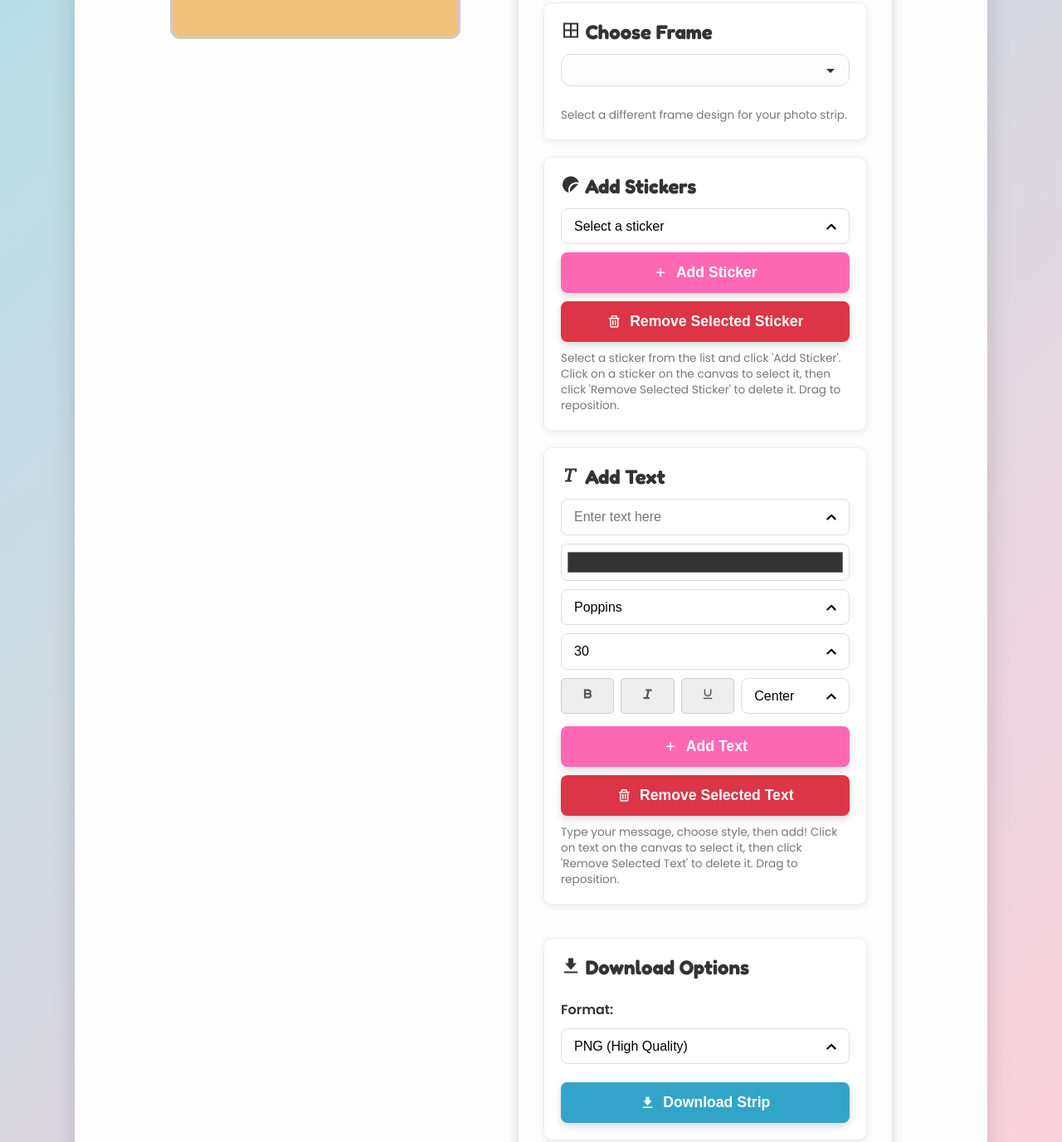
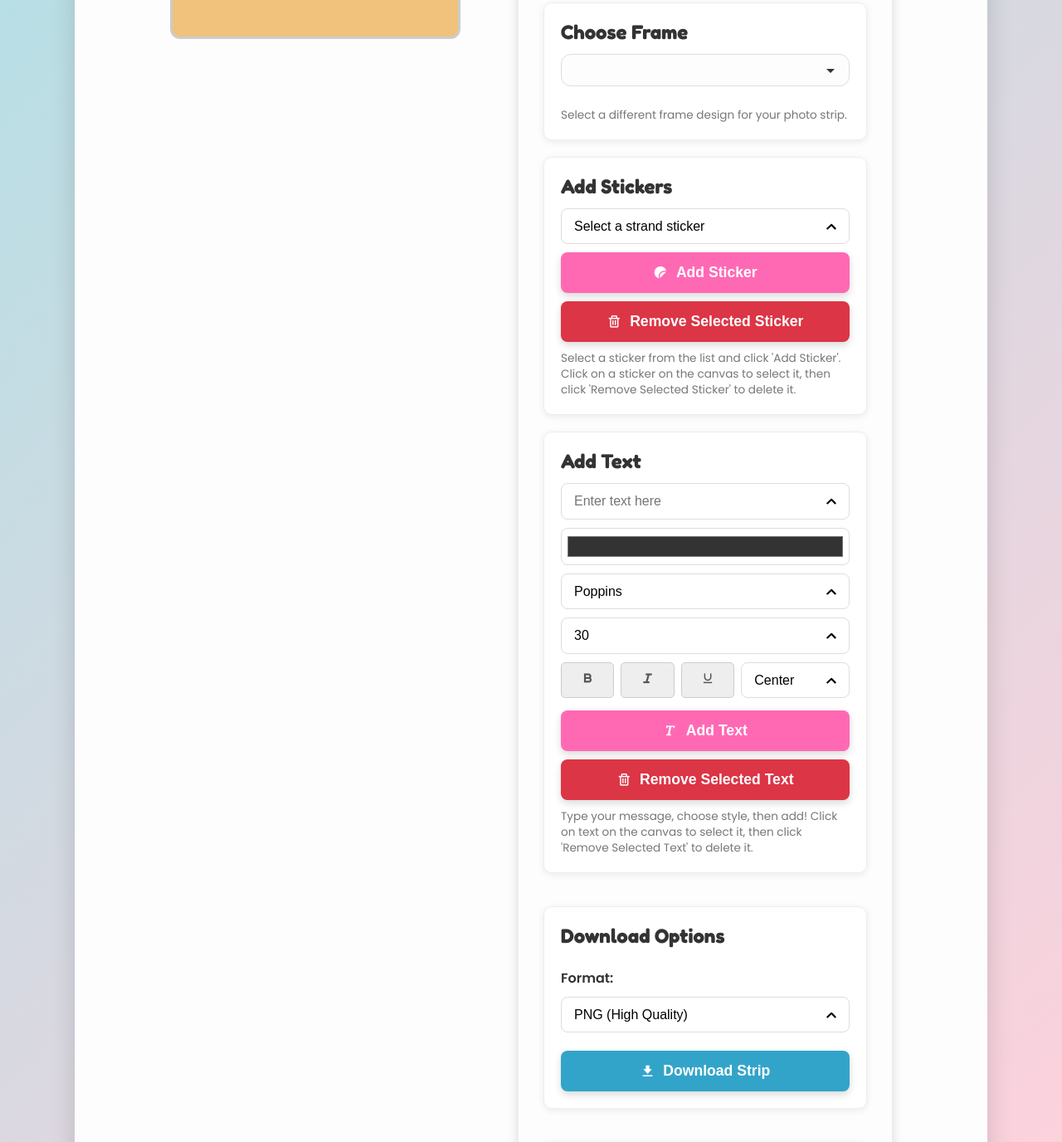
Before and after one commit to codebyjhade/odzbooth-beta, a plain HTML site: page editing-page/editing-home.html in a window 1280 px wide. Shown: the part 295-1671 px from the top of the page at 83% size. Drawn offline with nearby package versions, Linux system fonts and the light colour scheme; files that its build step writes are made by us from their sources; files whose address does not match are found by name.

Commit message:
Update editing-home.html

```diff
--- a/editing-page/editing-home.html
+++ b/editing-page/editing-home.html
@@ -9,9 +9,7 @@
     <link rel="stylesheet" href="editing-page/edit-style.css">
     <link href="https://fonts.googleapis.com/css2?family=Poppins:wght@300;400;600;700&family=Fredoka:wght@400;700&display=swap" rel="stylesheet">
     <link href="https://unpkg.com/boxicons@2.1.4/css/boxicons.min.css" rel="stylesheet" />
-    <link rel="stylesheet" href="https://cdnjs.cloudflare.com/ajax/libs/font-awesome/6.0.0-beta3/css/all.min.css">
-    <script defer src="utilities/config.js"></script>
-    <script defer src="editing-page/edit.js"></script>
+    <link rel="stylesheet" href="https://cdnjs.cloudflare.com/ajax/libs/font-awesome/6.0.0-beta3/css/all.min.css"> <script defer src="editing-page/edit.js"></script>
 </head>
 <body>
 
@@ -37,30 +35,30 @@
             <h2>Customize Your Strip</h2>
 
             <div class="tool-section">
-                <h3><i class='bx bx-border-all'></i> Choose Frame</h3>
-                <select id="frameSelect" title="Select a frame design"></select>
+                <h3>Choose Frame</h3>
+                <select id="frameSelect" title="Select a frame design">
+                    </select>
                 <p class="tool-tip">Select a different frame design for your photo strip.</p>
             </div>
 
             <div class="tool-section">
-                <h3><i class='bx bxs-sticker'></i> Add Stickers</h3>
+                <h3>Add Stickers</h3>
                  <select id="stickerSelect" title="Select a high school strand sticker">
-                    <option value="">Select a sticker</option>
+                    <option value="">Select a strand sticker</option>
                     <option value="assets/stickers/stem.png">STEM Student</option>
                     <option value="assets/stickers/humss.png">HUMSS Student</option>
                     <option value="assets/stickers/abm.png">ABM Student</option>
                     </select>
                 <button id="addStickerBtn" class="action-btn">
-                    <i class='bx bx-plus'></i> Add Sticker
+                    <i class='bx bxs-sticker'></i> Add Sticker
                 </button>
-                <button id="removeStickerBtn" class="action-btn delete-btn" style="margin-top: 10px;">
-                    <i class='bx bx-trash'></i> Remove Selected Sticker
+                <button id="removeStickerBtn" class="action-btn delete-btn" style="margin-top: 10px;"> <i class='bx bx-trash'></i> Remove Selected Sticker
                 </button>
-                <p class="tool-tip">Select a sticker from the list and click 'Add Sticker'. Click on a sticker on the canvas to select it, then click 'Remove Selected Sticker' to delete it. Drag to reposition.</p>
+                <p class="tool-tip">Select a sticker from the list and click 'Add Sticker'. Click on a sticker on the canvas to select it, then click 'Remove Selected Sticker' to delete it.</p>
             </div>
 
             <div class="tool-section">
-                <h3><i class='bx bx-text'></i> Add Text</h3>
+                <h3>Add Text</h3>
                 <input type="text" id="textInput" placeholder="Enter text here">
                 <input type="color" id="textColor" value="#333333" title="Text Color">
                 <select id="textFont">
@@ -68,7 +66,6 @@
                     <option value="'Fredoka', cursive">Fredoka</option>
                     <option value="Arial, sans-serif">Arial</option>
                     <option value="Impact, sans-serif">Impact</option>
-                    <option value="Courier New, monospace">Courier New</option>
                 </select>
                 <input type="number" id="textSize" value="30" min="10" max="100" title="Text Size">
 
@@ -84,16 +81,15 @@
                 </div>
 
                 <button id="addTextBtn" class="action-btn">
-                        <i class='bx bx-plus'></i> Add Text
+                        <i class='bx bx-text'></i> Add Text
                 </button>
-                <button id="removeTextBtn" class="action-btn delete-btn" style="margin-top: 10px;">
-                    <i class='bx bx-trash'></i> Remove Selected Text
+                <button id="removeTextBtn" class="action-btn delete-btn" style="margin-top: 10px;"> <i class='bx bx-trash'></i> Remove Selected Text
                 </button>
-                <p class="tool-tip">Type your message, choose style, then add! Click on text on the canvas to select it, then click 'Remove Selected Text' to delete it. Drag to reposition.</p>
+                <p class="tool-tip">Type your message, choose style, then add! Click on text on the canvas to select it, then click 'Remove Selected Text' to delete it.</p>
             </div>
 
             <div class="tool-section download-section">
-                <h3><i class='bx bxs-download'></i> Download Options</h3>
+                <h3>Download Options</h3>
                 <div class="download-format-options">
                     <label for="downloadFormat">Format:</label>
                     <select id="downloadFormat">
```
